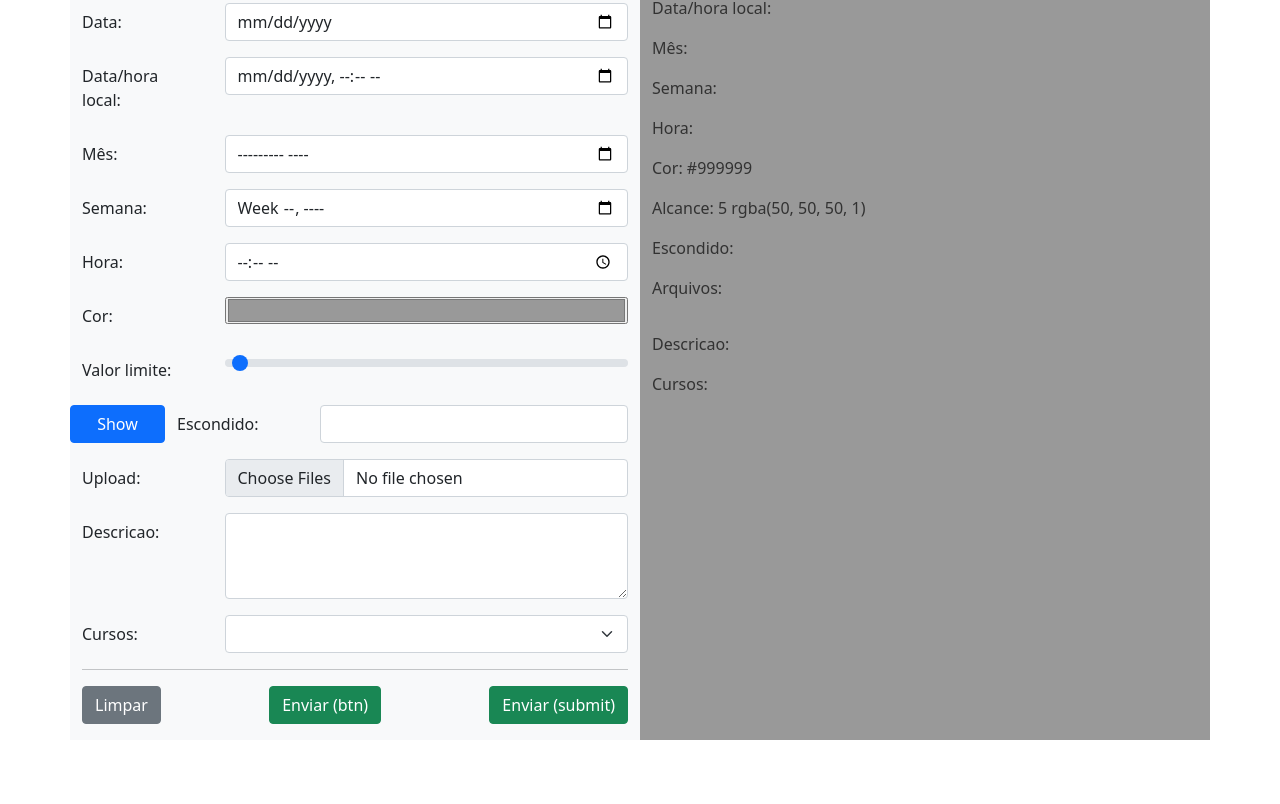
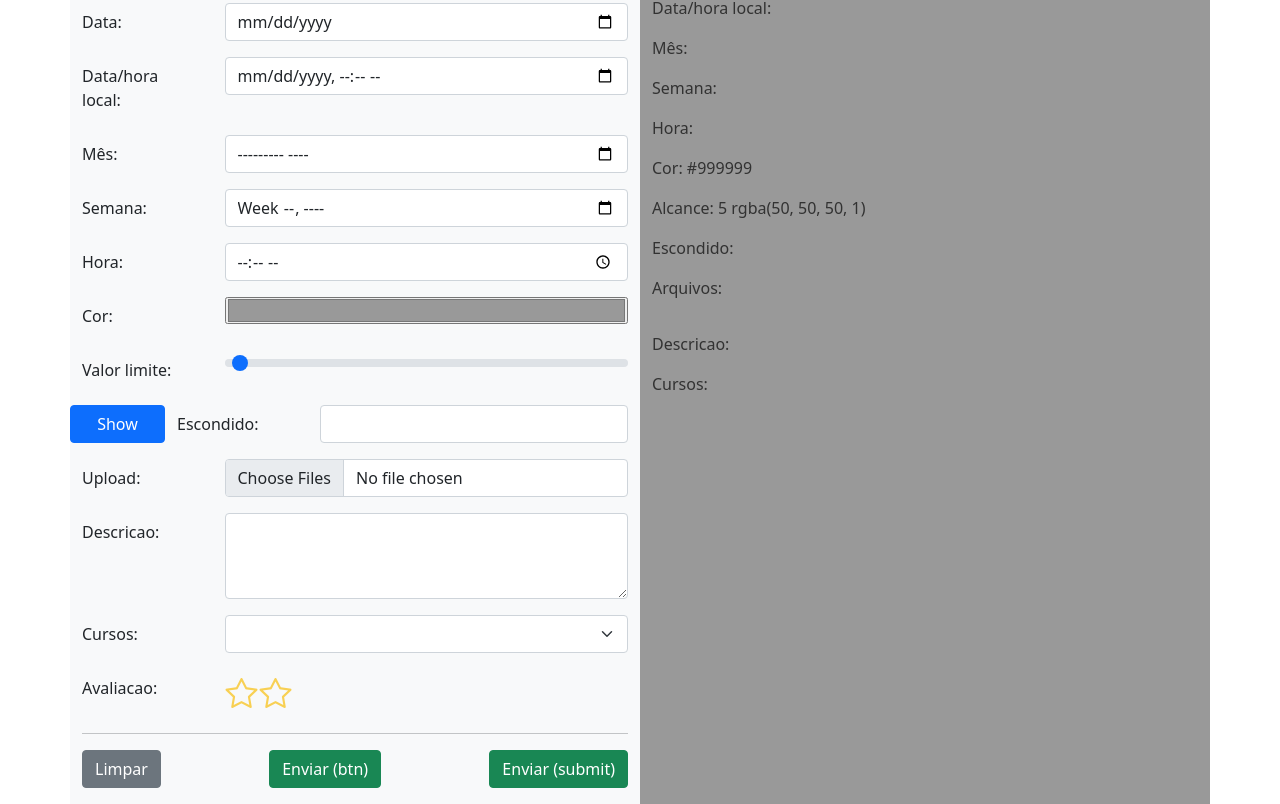
Before and after one commit to Iuryppedrosa/formulario-vue, a Vue app: page / in a window 1280 px wide. Shown: the part 990-1794 px from the top of the page. Before the commit the page ends 1730 px from the top, so only its background shows below. Built offline with nearby package versions, Linux system fonts and the light colour scheme.

Commit message:
Criando componente personalizado

```diff
--- a/package.json
+++ b/package.json
@@ -12,6 +12,7 @@
   },
   "dependencies": {
     "bootstrap": "^5.1.0",
+    "bootstrap-icons": "^1.11.3",
     "bootstrap-vue": "^2.23.1",
     "maska": "^3.0.2",
     "moment": "^2.29.1",
--- a/src/components/Formulario.vue
+++ b/src/components/Formulario.vue
@@ -4,7 +4,7 @@
       <div class="col-6 bg-light">
         <span class="fs-4">ENTRADA DE DADOS</span>
         <hr />
-        <form>
+        <form @submit.prevent="enviar($event)" @reset.prevent="limpar()">
           <div class="mb-3 row">
             <label class="col-3 col-form-label">Nome:</label>
             <div class="col">
@@ -287,11 +287,18 @@
               </select>
             </div>
           </div>
+          <div class="mb-3 row">
+            <label class="col-3 col-form-label">Avaliacao:</label>
+            <div class="col">
+              <input-estrelas :numero-estrelas="Number(2)" />
+            </div>
+          </div>
           <hr />
           <div class="mb-3 row">
             <div class="col d-flex justify-content-between">
+              <!-- type="reset" >> usado para dar reset no form, mas nao limpa os campos -->
               <button class="btn btn-secondary" type="reset">Limpar</button>
-              <button class="btn btn-success" type="button">Enviar (btn)</button>
+              <button class="btn btn-success" type="button" @click="enviar2()">Enviar (btn)</button>
               <button class="btn btn-success" type="submit">Enviar (submit)</button>
             </div>
           </div>
@@ -343,7 +350,7 @@
           <span>CPF: {{ form.cpf }}</span>
         </div>
         <div class="mb-3 row">
-          <span>CPNJ: {{ form.cnpj }}</span>
+          <span>CPNJ: {{ form.cnpj }} </span>
         </div>
         <div class="mb-3 row">
           <span>Cartao de Credito: {{ form.cartaoDeCredito }}</span>
@@ -403,11 +410,13 @@
 <script>
 import { MaskInput } from 'vue-3-mask'
 import moment from 'moment'
+import InputEstrelas from './InputEstrelas.vue'
 
 export default {
   name: 'FormularioComponent',
   components: {
-    MaskInput
+    MaskInput,
+    InputEstrelas
   },
   data: () => ({
     moment: moment,
@@ -465,6 +474,18 @@ export default {
     },
     selecionarArquivos(event) {
       this.form.arquivo = event.target.files
+    },
+    enviar(e) {
+      console.log(e)
+
+      const formEnvio = Object.assign({}, this.form)
+      console.log(formEnvio)
+    },
+    enviar2() {
+      alert('Para mudar para button, basta aplicar @click no form... e nao precisa da tag form')
+    },
+    limpar() {
+      this.form = {}
     }
   },
   computed: {
--- /dev/null
+++ b/src/components/InputEstrelas.vue
@@ -0,0 +1,43 @@
+<template>
+  <div>
+    <i v-for="estrela in estrelas" :key="estrela.id" :class="estrela.estilo"></i>
+  </div>
+</template>
+<script>
+export default {
+  name: 'InputEstrelas',
+  props: {
+    numeroEstrelas: {
+      type: Number,
+      required: true,
+      default: 5
+    }
+  },
+  data: () => {
+    return {
+      estrelas: []
+    }
+  },
+  created() {
+    this.iniciarEstrelas()
+  },
+  methods: {
+    iniciarEstrelas() {
+      for (let i = 0; i < this.numeroEstrelas; i++) {
+        this.estrelas[i] = {
+          id: i,
+          estilo: 'bi-star estrela'
+        }
+      }
+    }
+  }
+}
+</script>
+<style>
+.estrela {
+  font-size: 2rem;
+  color: #f8d053;
+  margin-left: 1px;
+  margin-right: 1px;
+}
+</style>
--- a/src/main.js
+++ b/src/main.js
@@ -4,6 +4,7 @@ import 'bootstrap/dist/js/bootstrap.min.js'
 import 'popper.js/dist/popper.min.js'
 import App from './App.vue'
 import { MaskInput } from 'vue-3-mask'
+import 'bootstrap-icons/font/bootstrap-icons.css'
 
 const app = createApp(App)
 app.component('MaskInput', MaskInput) // plugin
```
Also changed, not shown: 1 other file (tests, documents, lock files or other folders).
